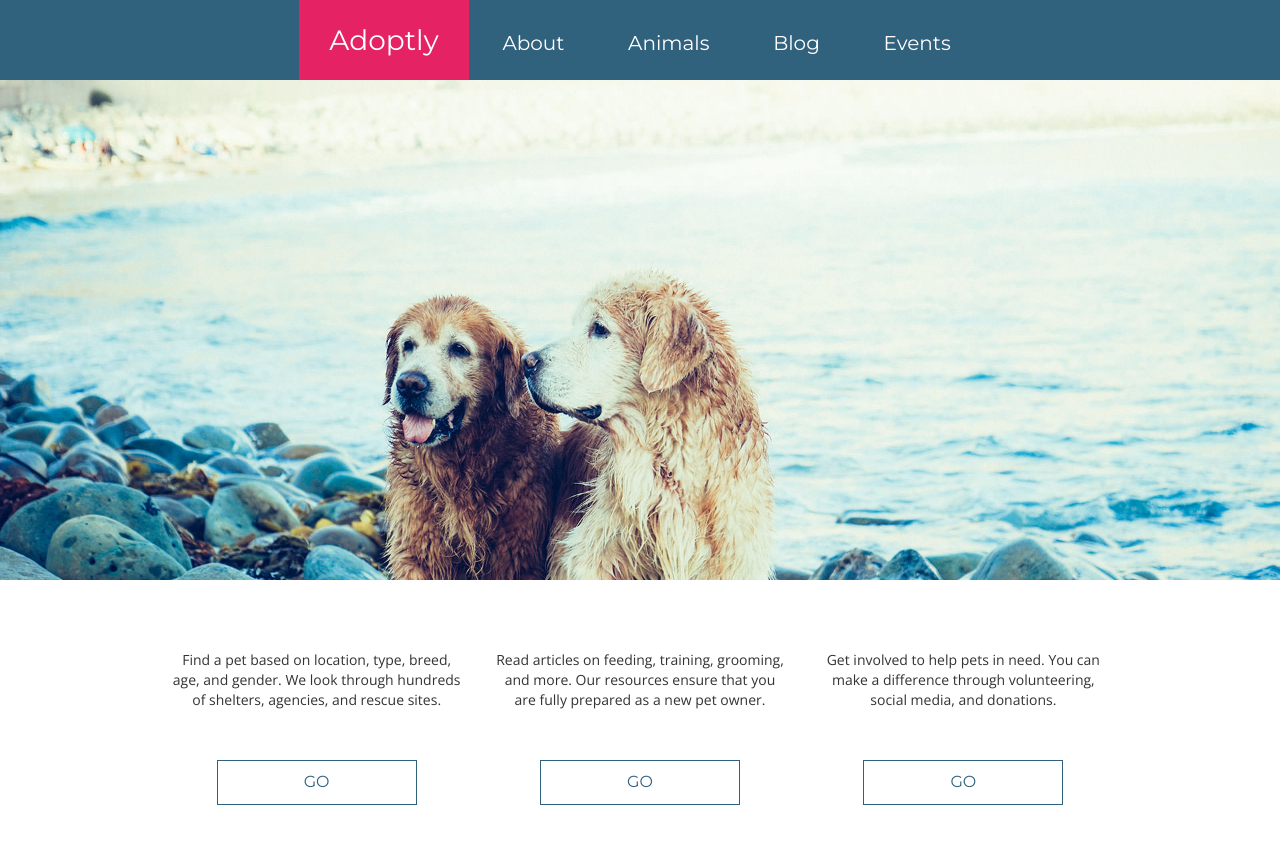
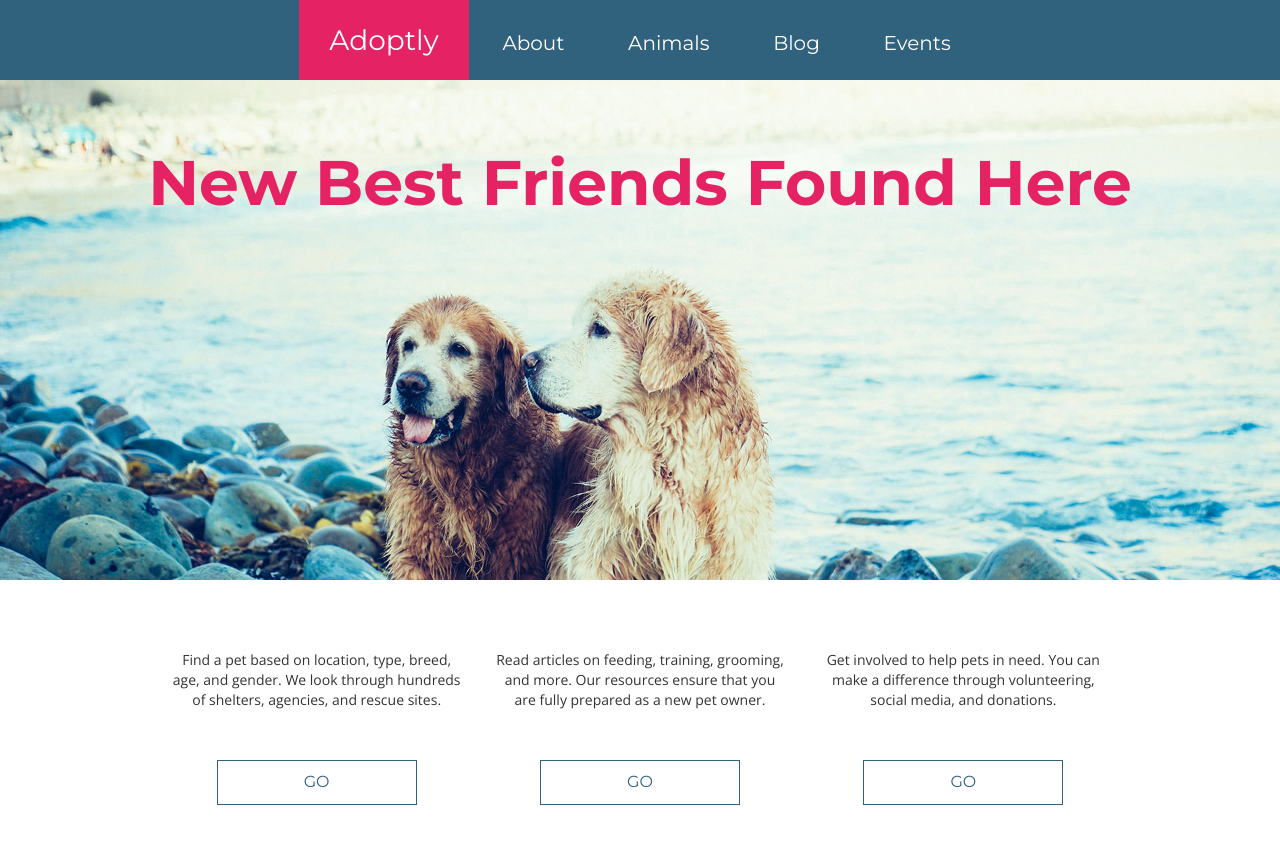
Before and after one commit to DivideBySara/adopt-animal-application, a plain HTML site: page index.html in a window 1280 px wide. Shown: the top 868 px of the page. Drawn offline with nearby package versions, Linux system fonts and the light colour scheme.

Commit message:
Add heading to jumbotron

```diff
--- a/index.html
+++ b/index.html
@@ -22,7 +22,7 @@
 
     <div class="jumbotron">
       <div class="container">
-        <h1></h1>
+        <h1>New Best Friends Found Here</h1>
       </div>
     </div>
 
```
